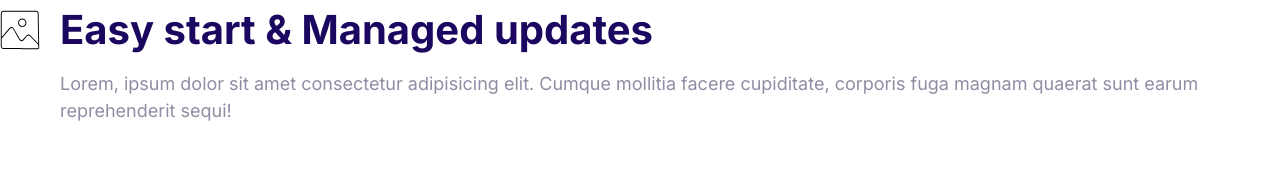
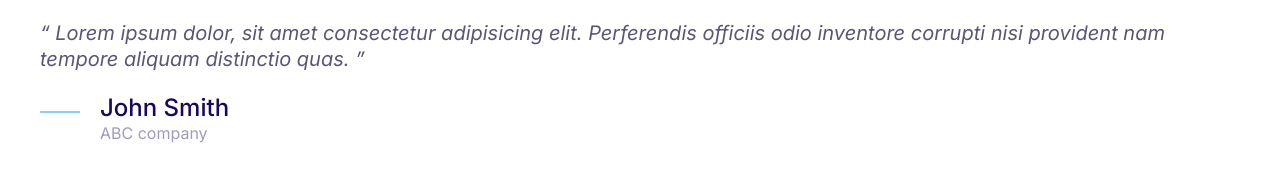
Before and after one commit to nhattytad/natify, a plain HTML site: page index.html in a window 1280 px wide. Drawn offline with Linux system fonts and the light colour scheme.

Commit message:
implement Quotes

```diff
--- a/css/styles.css
+++ b/css/styles.css
@@ -12,6 +12,7 @@ html {
     --color-accent:#ff3400;
     --color-headings:#1b0760;
     --color-body:#918ca4;
+    --color-body-darker:#5c5577;
     --color-border:#ccc;
     --border-radius: 30px;
 }
@@ -326,3 +327,44 @@ a {
 .media__image {
     margin-top: 1rem;
 }
+
+/* Quotes */
+.quote {
+    font-size: 3rem;
+    font-style: italic;
+    color: var(--color-body-darker);
+    line-height: 1.3;
+}
+.quote__text::before {
+    content: open-quote;
+}
+.quote__text::after {
+    content: close-quote;
+}
+.quote__author {
+    font-size: 3rem;
+    font-weight: 500;
+    font-style: normal;
+    margin-bottom: 0;
+}
+.quote__organization {
+    color: var(--color-headings);
+    opacity: .4;
+    font-size: 2rem;
+    font-style: normal;
+}
+.quote__line {
+    position: relative;
+    bottom: 10px;
+}
+@media screen and (min-width: 1024px) {
+    .quote {
+        font-size: 2rem;
+    }
+    .quote__author {
+        font-size: 2.4rem;
+    }
+    .quote__organization {
+        font-size: 1.6rem;
+    }
+}
--- a/index.html
+++ b/index.html
@@ -14,20 +14,25 @@
     <link rel="stylesheet" href="css/styles.css" />
   </head>
   <body>
+    <blockquote class="quote">
+      <p class="quote__text">
+        Lorem ipsum dolor, sit amet consectetur adipisicing elit. Perferendis
+        officiis odio inventore corrupti nisi provident nam tempore aliquam
+        distinctio quas.
+      </p>
+      <footer>
         <div class="media">
           <div class="media__image">
-        <svg class="icon icon--primary">
-          <use xlink:href="images/sprite.svg#snap"></use>
+            <svg class="icon icon--primary quote__line">
+              <use xlink:href="images/sprite.svg#line"></use>
             </svg>
           </div>
           <div class="media__body">
-        <h3 class="media__title">Easy start & Managed updates</h3>
-        <p>
-          Lorem, ipsum dolor sit amet consectetur adipisicing elit. Cumque
-          mollitia facere cupiditate, corporis fuga magnam quaerat sunt earum
-          reprehenderit sequi!
-        </p>
+            <h3 class="media__title quote__author">John Smith</h3>
+            <p class="quote__organization">ABC company</p>
           </div>
         </div>
+      </footer>
+    </blockquote>
   </body>
 </html>
```
Also changed, not shown: css/components/quotes.html (added, +20 -0 lines). Lines whose indentation alone changed are shown as unchanged.
